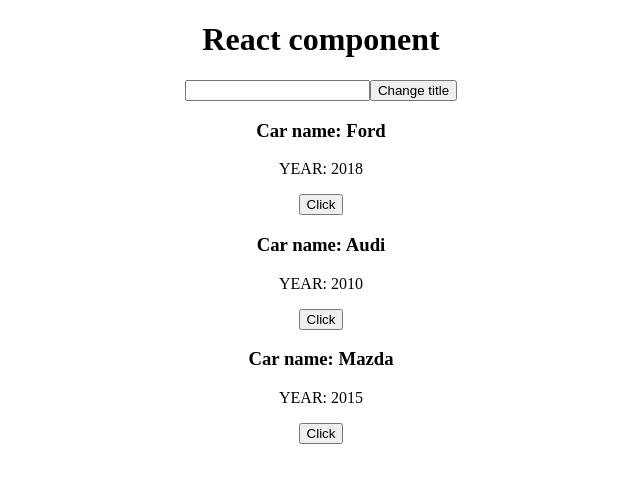
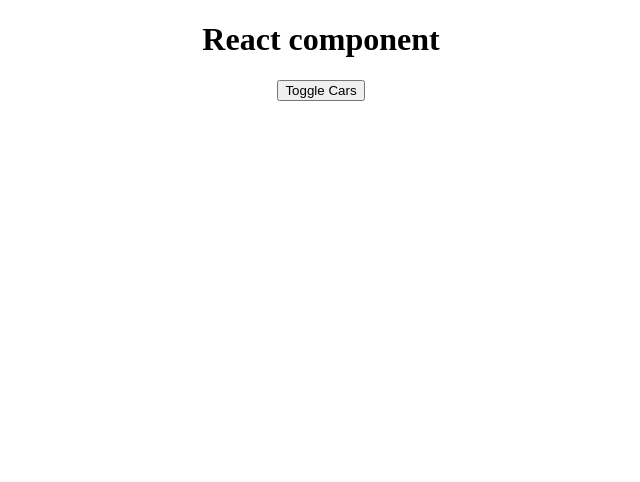
Before and after one commit to kolun4ik/react-cars, a React (Create React App) app: page / in a window 1280 px wide. Shown: the top 482 px of the page, without its empty margins (319-959 px from the left). Built offline with nearby package versions, Linux system fonts and the light colour scheme.

Commit message:
Добавлен условный оператор

```diff
--- a/src/App.js
+++ b/src/App.js
@@ -9,48 +9,55 @@ class App extends React.Component {
             { name: 'Mazda', year: '2015'},
         ],
         pageTitle: 'React component',
+        showCars: false,
     }
 
-    changeTitleHandler = newTitle => {
+
+
+    changeTitleHandler = pageTitle => {
         this.setState({
-            pageTitle : newTitle
+            pageTitle, // параметры совпадают и React это поймет как надо
         });
     }
 
-    handleInput = (event) => {
+    toggleCarHandler = () => {
         this.setState({
-            pageTitle: event.target.value,
-        })
+            showCars: !this.state.showCars,
+        });
     }
 
   render() {
       const divStyle = {
           textAlign: 'center'
       }
+
+      let cars = null;
+      if(this.state.showCars ){
+          cars =  this.state.cars.map((car, index) => {
+                  return (
+                      //каждый объект преобразуем в компонент
+                      <Car
+                          key={index}
+                          name={car.name}
+                          year={car.year}
+                          onChangeTitle={() => this.changeTitleHandler(car.name)}
+                      />
+                  )
+              })
+      }
     return (
         <div style={divStyle}>
             <h1>{this.state.pageTitle}</h1>
 
-            <input  type="text" onChange={this.handleInput}/>
 
             {/*bind -первый параметр тот контекст, с которым должна быть вызвана ф-ция,
             в нашем случае это this. bind будет возвращать новую ф-цию, но не вызывать ee.
             Далее, через запятую, любой набор параметров (первый вариант передачи параметров)*/}
             <button
-                onClick={this.changeTitleHandler.bind(this, ' Chenged')}>
-                Change title</button>
+                onClick={this.toggleCarHandler}>
+                Toggle Cars</button>
             {/*Выводим список всех машин, где car - каждый из объектов списка*/}
-            { this.state.cars.map((car, index) => {
-                return (
-                    //каждый объект преобразуем в компонент
-                    <Car
-                        key={index}
-                        name={car.name}
-                        year={car.year}
-                        onChangeTitle={() => this.changeTitleHandler(car.name)}
-                    />
-                )
-            }) }
+            { cars }
         </div>
     )
   }
```
